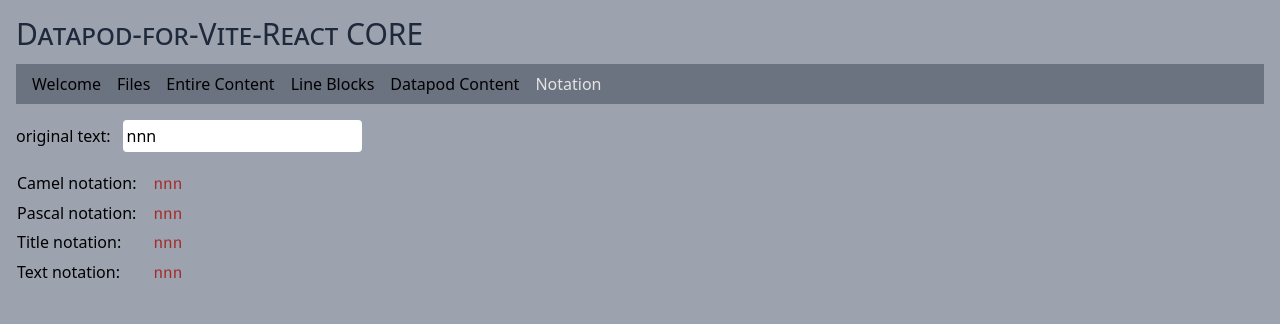
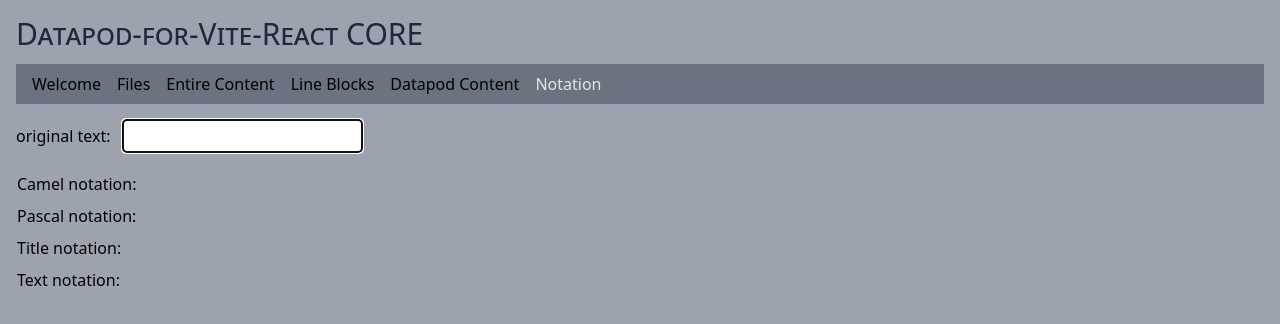
Before and after one commit to Underground-Learning-Club/datapod-for-vite-react, a React (Vite) app: page /notation in a window 1280 px wide. Shown: the top 324 px of the page. Built offline with nearby package versions, Linux system fonts and the light colour scheme; no server answers.

Commit message:
notational mock all changing

```diff
--- a/src/index.scss
+++ b/src/index.scss
@@ -19,12 +19,18 @@ a.active {
 table.notation {
 	tbody {
 		tr {
+			td {
+				height: 2rem;
+			}
+
 			td:nth-child(1) {
 				padding-right: 1rem;
+
 				&:after {
 					content: ':';
 				}
 			}
+
 			td:nth-child(2) {
 				font-family: courier;
 				color: brown;
--- a/src/pages/PageNotation.tsx
+++ b/src/pages/PageNotation.tsx
@@ -1,18 +1,23 @@
 import { ChangeEvent, useState } from "react";
 
 const _texts = {
-	originalText: "nnn",
-	titleNotation: "ttt",
-	textNotation: "text",
-	pascalNotation: "ppp",
-	camelNotation: "ccc",
+	originalText: "",
+	titleNotation: "",
+	textNotation: "",
+	pascalNotation: "",
+	camelNotation: "",
 };
 
 export const PageNotation = () => {
 	const [texts, setTexts] = useState(_texts);
 
 	const handleOriginalTextChange = (e: ChangeEvent<HTMLInputElement>) => {
-		texts.originalText = e.target.value;
+		const value = e.target.value;
+		texts.originalText = value;
+		texts.camelNotation = value === '' ? '' : value.toUpperCase();
+		texts.pascalNotation = value === '' ? '' : value.toUpperCase();
+		texts.titleNotation = value === '' ? '' : value.toUpperCase();
+		texts.textNotation = value === '' ? '' : value.toUpperCase();
 		const _texts = structuredClone(texts);
 		setTexts(_texts);
 	};
@@ -22,7 +27,8 @@ export const PageNotation = () => {
 			<form className="flex gap-3 mb-4 place-items-center">
 				original text:{" "}
 				<input
-				className="p-1 rounded"
+					autoFocus
+					className="p-1 rounded"
 					value={texts.originalText}
 					onChange={(e) => handleOriginalTextChange(e)}
 				/>
@@ -31,19 +37,19 @@ export const PageNotation = () => {
 				<tbody>
 					<tr>
 						<td>Camel notation</td>
-						<td>nnn</td>
+						<td>{texts.camelNotation}</td>
 					</tr>
 					<tr>
 						<td>Pascal notation</td>
-						<td>nnn</td>
+						<td>{texts.pascalNotation}</td>
 					</tr>
 					<tr>
 						<td>Title notation</td>
-						<td>nnn</td>
+						<td>{texts.titleNotation}</td>
 					</tr>
 					<tr>
 						<td>Text notation</td>
-						<td>nnn</td>
+						<td>{texts.textNotation}</td>
 					</tr>
 				</tbody>
 			</table>
```
